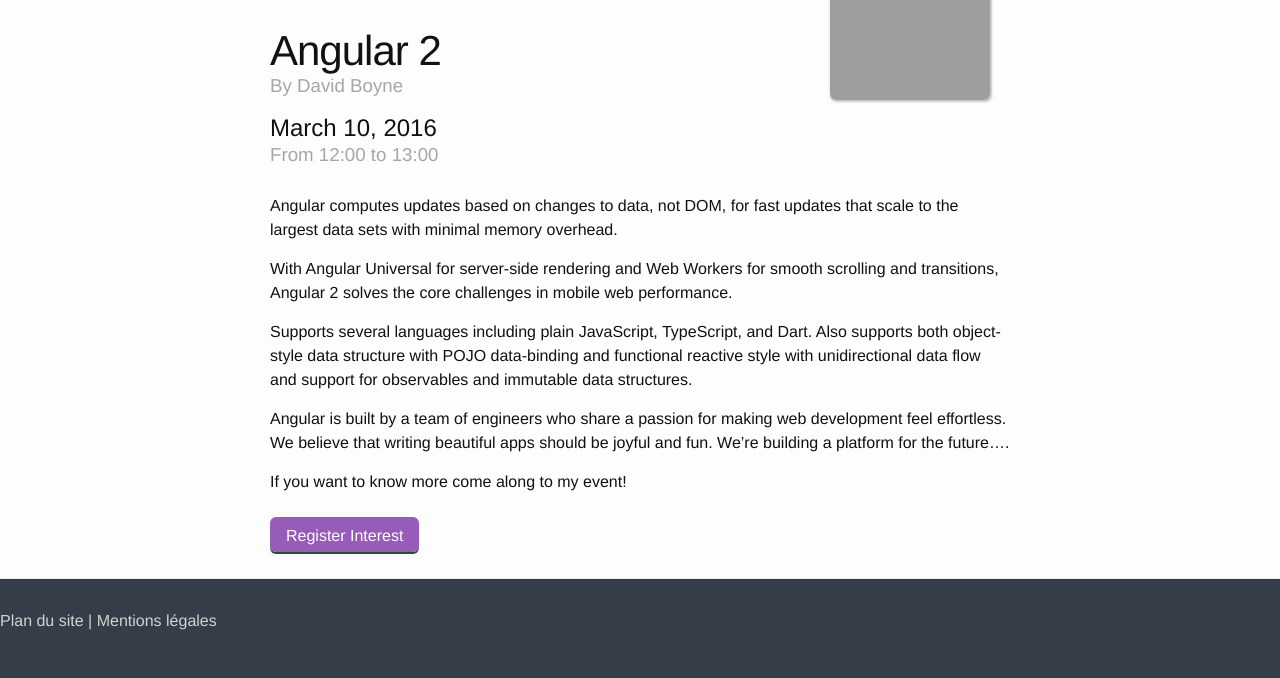
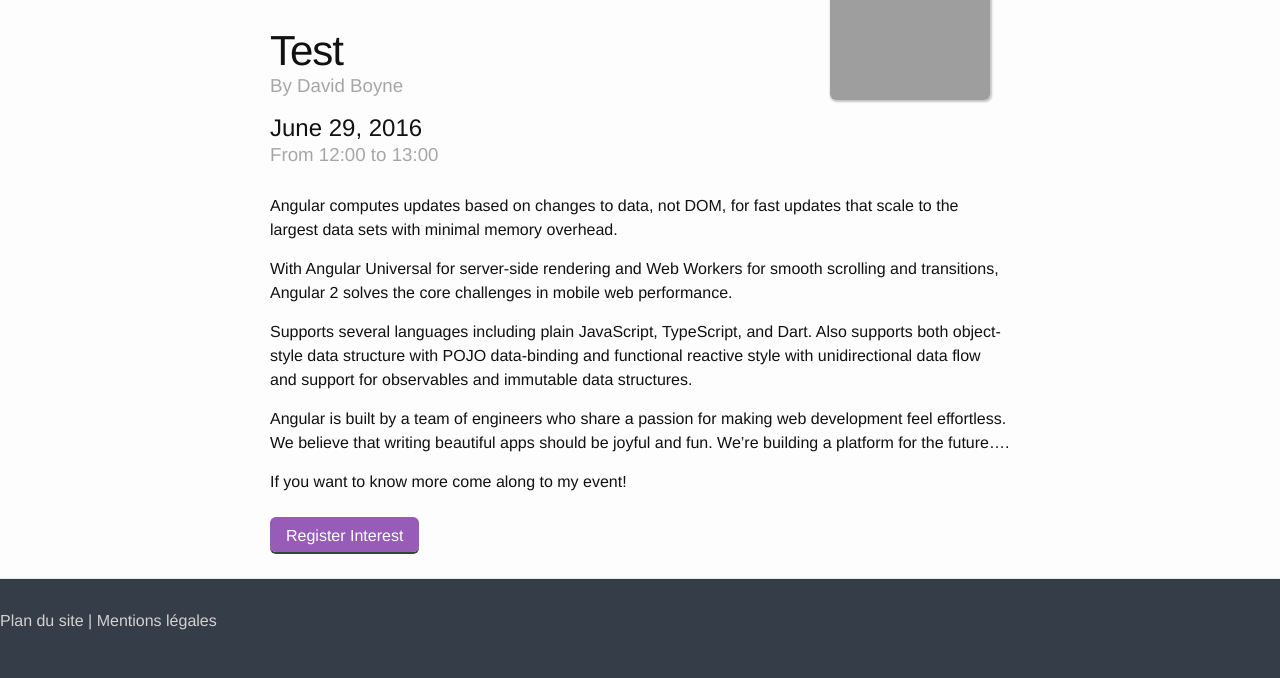
Before and after one commit to cremple/cremple.github.io, a Jekyll site: the page built from _posts/2016-06-29-test.md, in a window 1280 px wide. Shown: the part 383-1061 px from the top of the page. Built offline with Jekyll 4.4.1, drawn with Linux system fonts in a browser that asks for light colours; grey boxes are pictures that could not be loaded.

Commit message:
Update and rename test to 2016-06-29-test.md

```diff
--- a/_posts/2016-03-10-angular-2.md
+++ b/_posts/2016-06-29-test.md
@@ -2,9 +2,9 @@
 layout: post
 
 #event information
-title:  "Angular 2"
+title:  "Test"
 cover: "https://www.dunebook.com/wp-content/uploads/2015/07/angular-dunebook.png"
-date:   2016-03-10
+date:   2016-06-29
 start_time: "12:00"
 end_time: "13:00"
 
```
